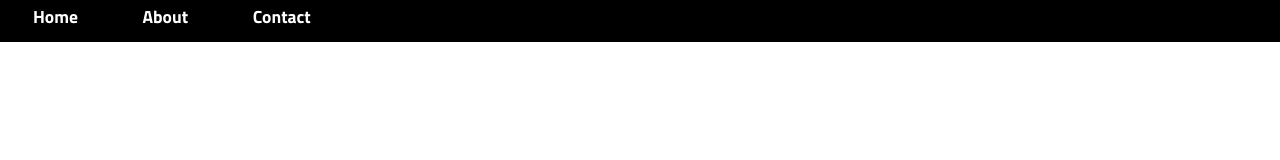
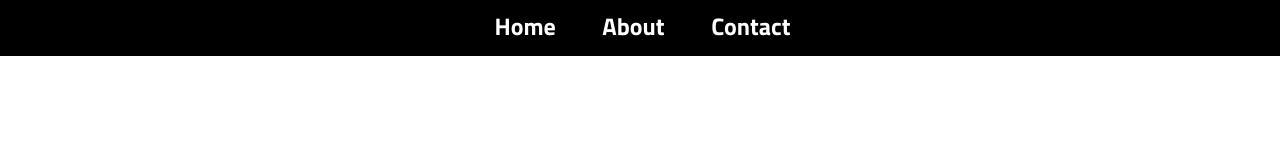
Before and after one commit to jesshanta/jesshanta.github.io, a plain HTML site: page index.html in a window 1280 px wide. Drawn offline with Linux system fonts and the light colour scheme.

Commit message:
official nav

```diff
--- a/style.css
+++ b/style.css
@@ -63,14 +63,15 @@ div{
 }
 
 .full ul{
-	height:auto;
-	padding: 8px 0px;
+	height:21px;
+	padding: 15px 0px;
 	margin: 0px;
+	text-align: center;
 }
 
 .full li{
 	display: inline;
-	padding: 20px;
+	padding: 11px;
 }
 
 .full a{
@@ -79,7 +80,7 @@ div{
 	font-weight: 100;
 	color: #fff;
 	padding: 8px 8px 8px 8px;
-	font-size: 1.1em;
+	font-size: 1.5em;
 	text-align: center;
 }
 
```
